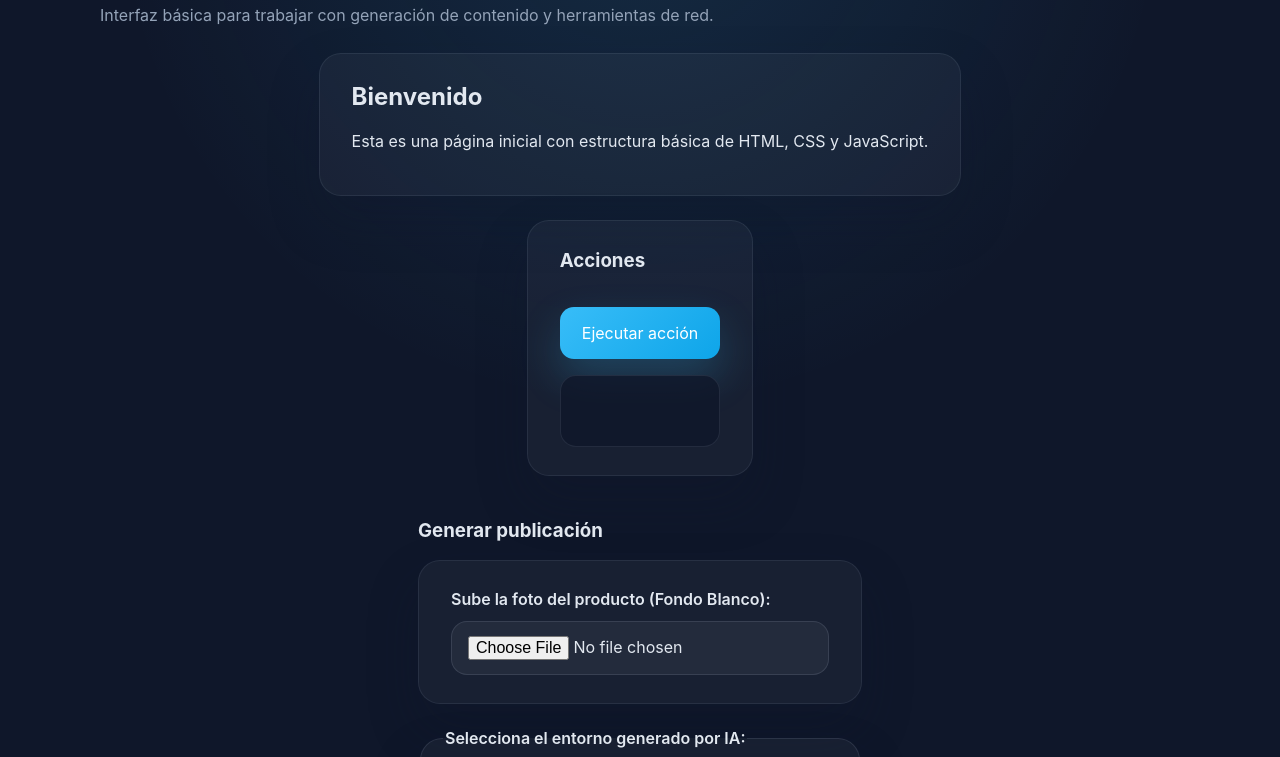
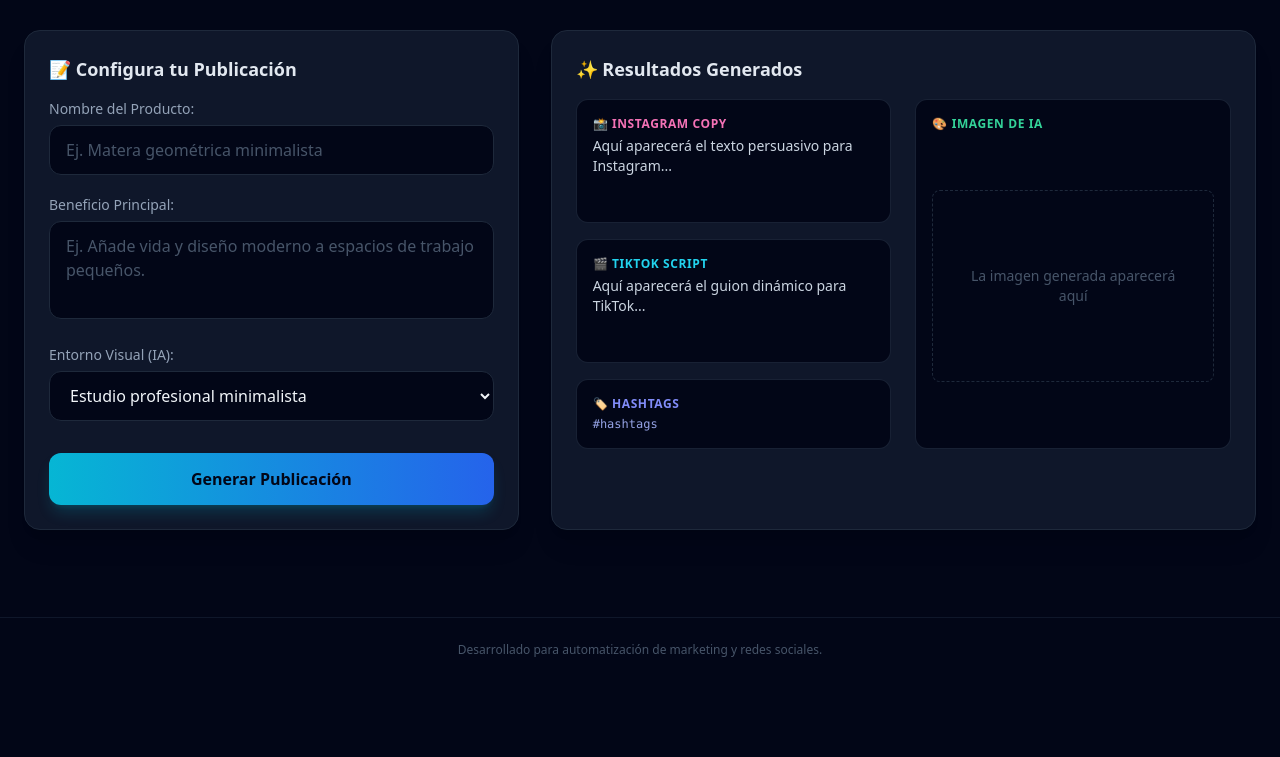
Before and after one commit to jatoniz26/redes-tool, a website: page index.html in a window 1280 px wide. Shown: the part 118-875 px from the top of the page. After the commit the page ends 800 px from the top, so only its background shows below. Drawn offline with nearby package versions, Linux system fonts and the light colour scheme.

Commit message:
Rediseño completo de la interfaz y actualización del script

```diff
--- a/app.js
+++ b/app.js
@@ -1,20 +1,20 @@
 document.addEventListener('DOMContentLoaded', () => {
-  const form = document.getElementById('generate-form');
-  const submitButton = document.getElementById('tu-boton-accion') || document.querySelector('button[type="submit"]');
+  const submitButton = document.getElementById('tu-boton-accion');
 
   const instagramOutput = document.getElementById('instagram-output');
   const tiktokOutput = document.getElementById('tiktok-output');
   const hashtagsOutput = document.getElementById('hashtags-output');
   const imageElement = document.getElementById('imagen-resultado');
+  const imagePlaceholder = document.getElementById('image-placeholder');
 
   if (submitButton) {
     submitButton.addEventListener('click', async (e) => {
       e.preventDefault();
-      console.log("¡Botón presionado, iniciando solicitud...");
 
+      // Captura de valores usando los IDs exactos del HTML
       const productName = document.getElementById('product-name')?.value;
       const keyBenefit = document.getElementById('key-benefit')?.value;
-      const bgOption = document.getElementById('bg-option')?.value || 'Estudio profesional';
+      const bgOption = document.getElementById('bg-option')?.value || 'Estudio profesional minimalista';
 
       if (!productName || !keyBenefit) {
         alert('Por favor completa los campos obligatorios del producto y beneficio.');
@@ -40,16 +40,19 @@ document.addEventListener('DOMContentLoaded', () => {
           throw new Error(data.error || 'Error al conectar con el servidor');
         }
 
+        // Mostrar textos generados
         if (instagramOutput) instagramOutput.textContent = data.instagram_copy;
         if (tiktokOutput) tiktokOutput.textContent = data.tiktok_copy;
         if (hashtagsOutput) hashtagsOutput.textContent = data.hashtags;
 
+        // Mostrar la imagen generada y ocultar el placeholder
         if (imageElement && data.image_url) {
           imageElement.src = data.image_url;
           imageElement.style.display = 'block';
+          if (imagePlaceholder) {
+            imagePlaceholder.style.display = 'none';
+          }
         }
-
-        console.log("¡Contenido generado con éxito!");
 
       } catch (error) {
         console.error('Error detallado:', error);
@@ -59,7 +62,5 @@ document.addEventListener('DOMContentLoaded', () => {
         submitButton.disabled = false;
       }
     });
-  } else {
-    console.warn("No se encontró el botón de acción en el DOM. Revisa los IDs de tu HTML.");
   }
 });
--- a/index.html
+++ b/index.html
@@ -3,68 +3,141 @@
 <head>
   <meta charset="UTF-8">
   <meta name="viewport" content="width=device-width, initial-scale=1.0">
-  <meta name="description" content="Herramienta de redes - proyecto básico">
-  <title>Redes Tool</title>
-  <link rel="stylesheet" href="style.css">
+  <title>Generador de Contenido para Redes Sociales</title>
+  <!-- Tailwind CSS para un diseño rápido, limpio y responsivo -->
+  <script src="https://cdn.tailwindcss.com"></script>
 </head>
-<body>
-  <header>
-    <div class="container">
-      <h1>Redes Tool</h1>
-      <p>Interfaz básica para trabajar con generación de contenido y herramientas de red.</p>
+<body class="bg-slate-950 text-slate-100 min-h-screen flex flex-col justify-between font-sans selection:bg-cyan-500 selection:text-white">
+
+  <!-- Header -->
+  <header class="border-b border-slate-800 bg-slate-900/50 backdrop-blur-md py-4 px-6 sticky top-0 z-50">
+    <div class="max-w-7xl mx-auto flex items-center justify-between">
+      <h1 class="text-xl font-bold bg-gradient-to-r from-cyan-400 to-indigo-500 bg-clip-text text-transparent">
+        TonizLab Social AI 🚀
+      </h1>
+      <span class="text-xs px-3 py-1 bg-slate-800 text-cyan-400 rounded-full border border-slate-700">v2.0 Production</span>
     </div>
   </header>
 
-  <main>
-    <section class="intro container">
-      <h2>Bienvenido</h2>
-      <p>Esta es una página inicial con estructura básica de HTML, CSS y JavaScript.</p>
+  <!-- Main Container (Grid de 2 columnas en pantallas medianas/grandes) -->
+  <main class="max-w-7xl mx-auto w-full p-6 grid grid-cols-1 lg:grid-cols-12 gap-8 my-6">
+
+    <!-- Columna Izquierda: Formulario de Entrada (5 columnas) -->
+    <section class="lg:col-span-5 bg-slate-900 border border-slate-800 rounded-2xl p-6 shadow-xl flex flex-col justify-between">
+      <div>
+        <h2 class="text-lg font-semibold text-slate-200 mb-4 flex items-center gap-2">
+          📝 Configura tu Publicación
+        </h2>
+
+        <form id="generate-form" class="space-y-5">
+          <!-- Producto -->
+          <div>
+            <label for="product-name" class="block text-sm font-medium text-slate-400 mb-1.5">Nombre del Producto:</label>
+            <input
+              type="text"
+              id="product-name"
+              placeholder="Ej. Matera geométrica minimalista"
+              class="w-full bg-slate-950 border border-slate-800 rounded-xl px-4 py-3 text-slate-100 placeholder-slate-600 focus:outline-none focus:border-cyan-500 transition-colors"
+              required
+            >
+          </div>
+
+          <!-- Beneficio Principal -->
+          <div>
+            <label for="key-benefit" class="block text-sm font-medium text-slate-400 mb-1.5">Beneficio Principal:</label>
+            <textarea
+              id="key-benefit"
+              rows="3"
+              placeholder="Ej. Añade vida y diseño moderno a espacios de trabajo pequeños."
+              class="w-full bg-slate-950 border border-slate-800 rounded-xl px-4 py-3 text-slate-100 placeholder-slate-600 focus:outline-none focus:border-cyan-500 transition-colors resize-none"
+              required
+            ></textarea>
+          </div>
+
+          <!-- Opciones de Fondo Visual -->
+          <div>
+            <label for="bg-option" class="block text-sm font-medium text-slate-400 mb-1.5">Entorno Visual (IA):</label>
+            <select
+              id="bg-option"
+              class="w-full bg-slate-950 border border-slate-800 rounded-xl px-4 py-3 text-slate-100 focus:outline-none focus:border-cyan-500 transition-colors"
+            >
+              <option value="Estudio profesional minimalista">Estudio profesional minimalista</option>
+              <option value="Fondo de escritorio de oficina moderno">Fondo de escritorio de oficina moderno</option>
+              <option value="Fondo exterior con naturaleza y luz natural">Fondo exterior con naturaleza</option>
+              <option value="Fondo urbano elegante de ciudad">Fondo urbano elegante</option>
+            </select>
+          </div>
+        </form>
+      </div>
+
+      <!-- Botón de Acción -->
+      <div class="mt-8">
+        <button
+          type="button"
+          id="tu-boton-accion"
+          class="w-full bg-gradient-to-r from-cyan-500 to-blue-600 hover:from-cyan-400 hover:to-blue-500 text-slate-950 font-bold py-3.5 px-6 rounded-xl shadow-lg shadow-cyan-500/20 transition-all duration-200 cursor-pointer active:scale-[0.99]"
+        >
+          Generar Publicación
+        </button>
+      </div>
     </section>
 
-    <section class="actions container">
-      <h3>Acciones</h3>
-      <button id="actionButton">Ejecutar acción</button>
-      <div id="result" class="result"></div>
+    <!-- Columna Derecha: Resultados y Visualización (7 columnas) -->
+    <section class="lg:col-span-7 bg-slate-900 border border-slate-800 rounded-2xl p-6 shadow-xl flex flex-col justify-between">
+      <div>
+        <h2 class="text-lg font-semibold text-slate-200 mb-4 flex items-center gap-2">
+          ✨ Resultados Generados
+        </h2>
+
+        <div class="grid grid-cols-1 md:grid-cols-2 gap-6">
+          <!-- Copys de Redes -->
+          <div class="space-y-4">
+            <!-- Instagram Box -->
+            <div class="bg-slate-950 border border-slate-800/80 rounded-xl p-4">
+              <span class="text-xs font-semibold text-pink-400 uppercase tracking-wider block mb-1">📸 Instagram Copy</span>
+              <p id="instagram-output" class="text-sm text-slate-300 whitespace-pre-wrap min-h-[70px]">Aquí aparecerá el texto persuasivo para Instagram...</p>
+            </div>
+
+            <!-- TikTok Box -->
+            <div class="bg-slate-950 border border-slate-800/80 rounded-xl p-4">
+              <span class="text-xs font-semibold text-cyan-400 uppercase tracking-wider block mb-1">🎬 TikTok Script</span>
+              <p id="tiktok-output" class="text-sm text-slate-300 whitespace-pre-wrap min-h-[70px]">Aquí aparecerá el guion dinámico para TikTok...</p>
+            </div>
+
+            <!-- Hashtags Box -->
+            <div class="bg-slate-950 border border-slate-800/80 rounded-xl p-4">
+              <span class="text-xs font-semibold text-indigo-400 uppercase tracking-wider block mb-1">🏷️ Hashtags</span>
+              <p id="hashtags-output" class="text-xs text-indigo-300/90 font-mono">#hashtags</p>
+            </div>
+          </div>
+
+          <!-- Imagen Generada -->
+          <div class="flex flex-col items-center justify-center bg-slate-950 border border-slate-800/80 rounded-xl p-4 relative min-h-[280px]">
+            <span class="text-xs font-semibold text-emerald-400 uppercase tracking-wider absolute top-4 left-4">🎨 Imagen de IA</span>
+
+            <div class="w-full h-full flex items-center justify-center mt-6">
+              <img
+                id="imagen-resultado"
+                alt="Vista previa de imagen generada"
+                class="max-w-full max-h-[300px] rounded-lg shadow-md object-cover hidden"
+              />
+              <div id="image-placeholder" class="text-slate-600 text-sm text-center p-6 border border-dashed border-slate-800 rounded-lg w-full h-48 flex items-center justify-center">
+                La imagen generada aparecerá aquí
+              </div>
+            </div>
+          </div>
+        </div>
+      </div>
     </section>
 
-    <section class="form-panel container">
-      <h3>Generar publicación</h3>
-      <form id="social-automation-form">
-        <div class="upload-section">
-          <label for="productImage">Sube la foto del producto (Fondo Blanco):</label>
-          <input type="file" id="productImage" accept="image/png, image/jpeg" required>
-        </div>
-
-        <fieldset class="background-options">
-          <legend>Selecciona el entorno generado por IA:</legend>
-
-          <label><input type="radio" name="bgOption" value="office"> Fondo Oficina</label>
-          <label><input type="radio" name="bgOption" value="desk"> Fondo Escritorio</label>
-          <label><input type="radio" name="bgOption" value="kitchen"> Fondo Cocina</label>
-          <label><input type="radio" name="bgOption" value="city_outdoor"> Fondo exterior ciudad</label>
-          <label><input type="radio" name="bgOption" value="park_outdoor"> Fondo exterior parque</label>
-          <label><input type="radio" name="bgOption" value="work_pc"> Fondo escritorio de trabajo y PC</label>
-        </fieldset>
-
-        <div class="context-fields">
-          <label for="productName">Nombre del Producto:</label>
-          <input type="text" id="productName" placeholder="Ej. Termo de Acero Inoxidable">
-
-          <label for="keyBenefit">Beneficio Principal:</label>
-          <input type="text" id="keyBenefit" placeholder="Ej. Mantiene el frío por 24 horas">
-        </div>
-
-        <button type="submit">Generar Publicación</button>
-      </form>
-    </section>
   </main>
 
-  <footer>
-    <div class="container">
-      <p>&copy; 2026 Redes Tool</p>
-    </div>
+  <!-- Footer -->
+  <footer class="text-center py-6 text-xs text-slate-600 border-t border-slate-900">
+    Desarrollado para automatización de marketing y redes sociales.
   </footer>
 
+  <!-- Script Principal -->
   <script src="app.js"></script>
 </body>
 </html>
```
